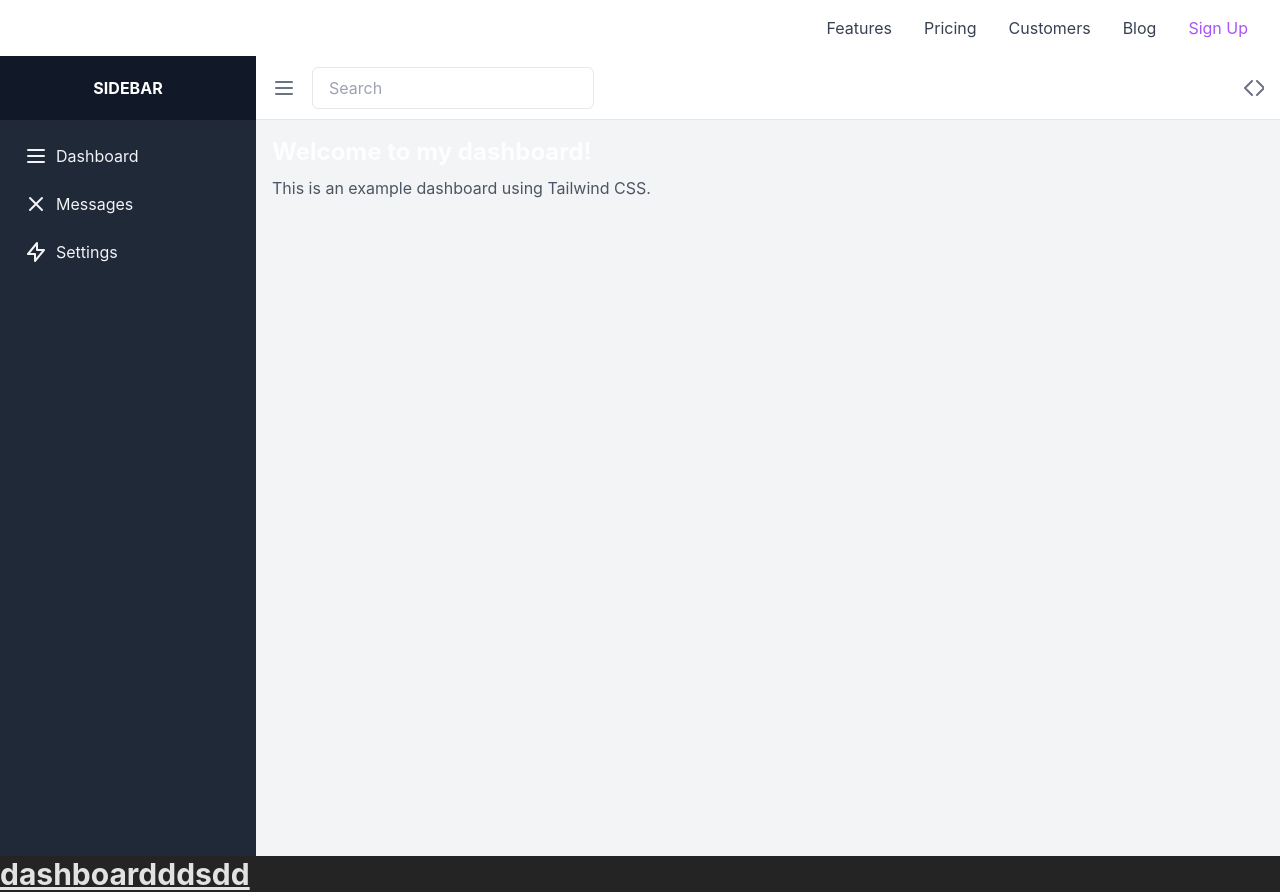
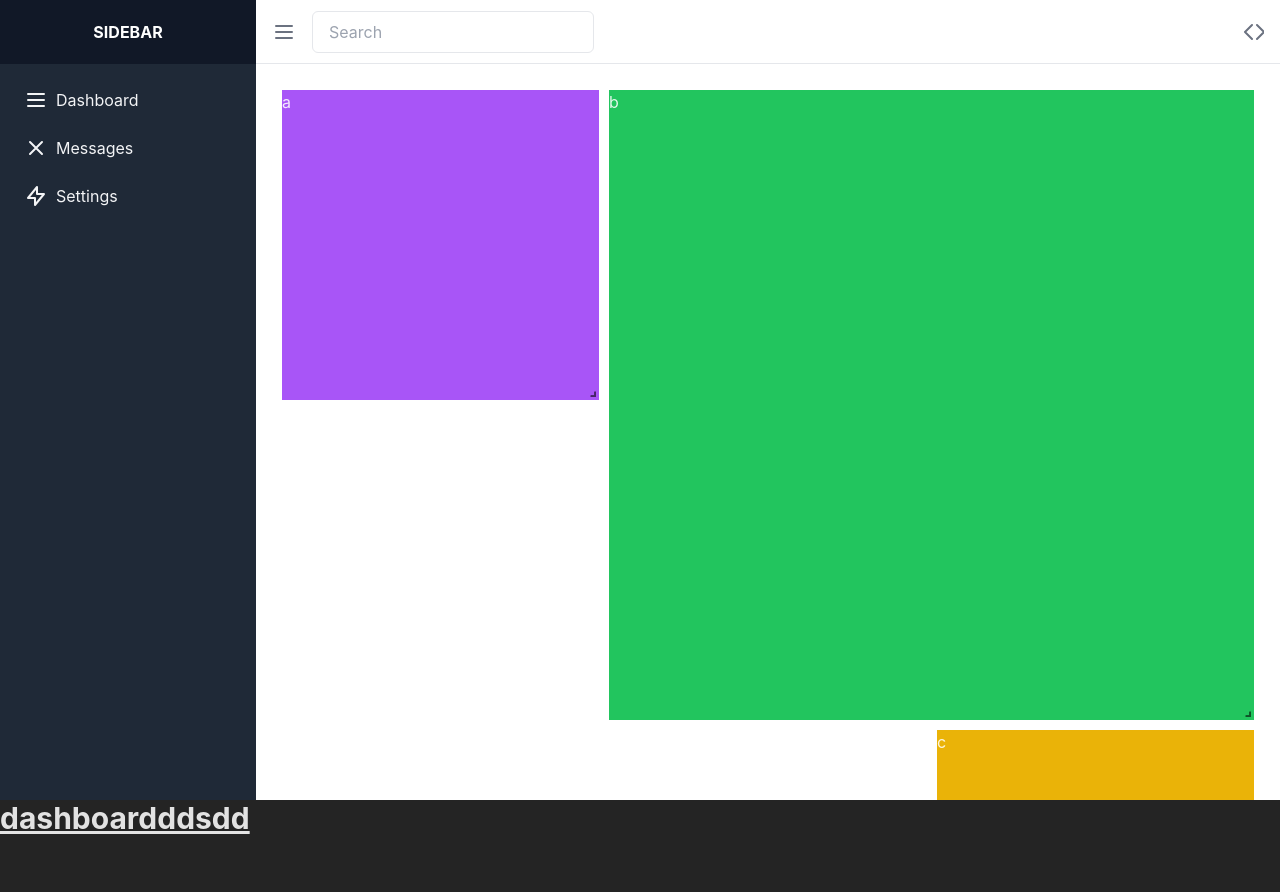
Before and after one commit to Ianodad/Weather-Dashboard, a React (Vite) app: page / in a window 1280 px wide. After the commit the page ends 836 px from the top, so only its background shows below. Built offline with nearby package versions, Linux system fonts and the light colour scheme.

Commit message:
grid responisive working

```diff
--- a/package.json
+++ b/package.json
@@ -12,6 +12,7 @@
   "dependencies": {
     "react": "^18.2.0",
     "react-dom": "^18.2.0",
+    "react-grid-layout": "^1.4.4",
     "react-intl": "^6.6.5",
     "react-router-dom": "^6.22.3",
     "zustand": "^4.5.2"
--- a/src/components/MainContent/index.jsx
+++ b/src/components/MainContent/index.jsx
@@ -1,57 +1,73 @@
-import React from "react";
+import React, { useState, useEffect } from "react";
+import { Responsive, WidthProvider } from "react-grid-layout";
 
+const ResponsiveGridLayout = WidthProvider(Responsive);
 export const MainContent = () => {
+  const [windowWidth, setWindowWidth] = useState(window.innerWidth);
+
+  const layout = [
+    { i: "a", x: 0, y: 0, w: 1, h: 2, static: true },
+    { i: "b", x: 1, y: 0, w: 3, h: 2, minW: 2, maxW: 4 },
+    { i: "c", x: 4, y: 0, w: 1, h: 2 },
+  ];
+  useEffect(() => {
+    const handleResize = () => {
+      setWindowWidth(window.innerWidth);
+    };
+
+    window.addEventListener("resize", handleResize);
+
+    return () => {
+      window.removeEventListener("resize", handleResize);
+    };
+  }, []);
+  const responsiveProps = {
+    className: "responsive-grid",
+    breakpoints: { lg: 1200, md: 960, sm: 720, xs: 480, xxs: 0 },
+    cols: { lg: 3, md: 3, sm: 2, xs: 1, xxs: 1 },
+    layouts: {
+      lg: [
+        { i: "a", x: 0, y: 0, w: 2, h: 4 },
+        { i: "b", x: 3, y: 4, w: 1, h: 2 },
+        { i: "c", x: 2, y: 0, w: 1, h: 2 },
+      ],
+      md: [
+        { i: "a", x: 0, y: 0, w: 1, h: 2 },
+        { i: "b", x: 3, y: 4, w: 2, h: 4 },
+        { i: "c", x: 2, y: 0, w: 1, h: 5 },
+      ],
+      sm: [
+        { i: "a", x: 0, y: 0, w: 1, h: 2 },
+        { i: "b", x: 1, y: 0, w: 2, h: 4 },
+        { i: "c", x: 2, y: 0, w: 1, h: 5 },
+      ],
+      xs: [
+        { i: "a", x: 0, y: 0, w: 1, h: 2 },
+        { i: "b", x: 1, y: 0, w: 2, h: 4 },
+        { i: "c", x: 2, y: 0, w: 1, h: 5 },
+      ],
+      xxs: [
+        { i: "a", x: 0, y: 0, w: 1, h: 2 },
+        { i: "b", x: 1, y: 0, w: 2, h: 4 },
+        { i: "c", x: 2, y: 0, w: 1, h: 5 },
+      ],
+      // More layouts for other breakpoints...
+    },
+  };
+
   return (
-    <div className="flex flex-col flex-1 overflow-y-auto">
-      <div className="flex items-center justify-between h-16 bg-white border-b border-gray-200">
-        <div className="flex items-center px-4">
-          <button className="text-gray-500 focus:outline-none focus:text-gray-700">
-            <svg
-              xmlns="http://www.w3.org/2000/svg"
-              className="h-6 w-6"
-              fill="none"
-              viewBox="0 0 24 24"
-              stroke="currentColor"
-            >
-              <path
-                strokeLinecap="round"
-                strokeLinejoin="round"
-                strokeWidth={2}
-                d="M4 6h16M4 12h16M4 18h16"
-              />
-            </svg>
-          </button>
-          <input
-            className="mx-4 w-full border rounded-md px-4 py-2"
-            type="text"
-            placeholder="Search"
-          />
+    <div className="bg-white p-4">
+      <ResponsiveGridLayout {...responsiveProps}>
+        <div className="bg-purple-500" key="a">
+          a
         </div>
-        <div className="flex items-center pr-4">
-          <button className="flex items-center text-gray-500 hover:text-gray-700 focus:outline-none focus:text-gray-700">
-            <svg
-              xmlns="http://www.w3.org/2000/svg"
-              className="h-6 w-6"
-              fill="none"
-              viewBox="0 0 24 24"
-              stroke="currentColor"
-            >
-              <path
-                strokeLinecap="round"
-                strokeLinejoin="round"
-                strokeWidth={2}
-                d="M12 19l-7-7 7-7m5 14l7-7-7-7"
-              />
-            </svg>
-          </button>
+        <div className="bg-green-500" key="b">
+          b
         </div>
-      </div>
-      <div className="p-4">
-        <h1 className="text-2xl font-bold">Welcome to my dashboard!</h1>
-        <p className="mt-2 text-gray-600">
-          This is an example dashboard using Tailwind CSS.
-        </p>
-      </div>
+        <div className="bg-yellow-500" key="c">
+          c
+        </div>
+      </ResponsiveGridLayout>
     </div>
   );
 };
--- a/src/components/Navbar/index.jsx
+++ b/src/components/Navbar/index.jsx
@@ -3,14 +3,12 @@ import React from "react";
 export const Navbar = () => {
   return (
     <header>
-      <nav className="flex flex-wrap items-center justify-between w-full py-4 md:py-0 px-4 text-lg text-gray-700 bg-white">
-        <div>
-          <a href="#"></a>
-        </div>
+      <div className="flex items-center justify-between h-16 bg-white border-b border-gray-200">
+        <div className="flex items-center px-4">
+          <button className="text-gray-500 focus:outline-none focus:text-gray-700">
             <svg
               xmlns="http://www.w3.org/2000/svg"
-          id="menu-button"
-          className="h-6 w-6 cursor-pointer md:hidden block"
+              className="h-6 w-6"
               fill="none"
               viewBox="0 0 24 24"
               stroke="currentColor"
@@ -22,49 +20,32 @@ export const Navbar = () => {
                 d="M4 6h16M4 12h16M4 18h16"
               />
             </svg>
-        <div
-          className="hidden w-full md:flex md:items-center md:w-auto"
-          id="menu"
+          </button>
+          <input
+            className="mx-4 w-full border rounded-md px-4 py-2"
+            type="text"
+            placeholder="Search"
+          />
+        </div>
+        <div className="flex items-center pr-4">
+          <button className="flex items-center text-gray-500 hover:text-gray-700 focus:outline-none focus:text-gray-700">
+            <svg
+              xmlns="http://www.w3.org/2000/svg"
+              className="h-6 w-6"
+              fill="none"
+              viewBox="0 0 24 24"
+              stroke="currentColor"
             >
-          <ul
-            className="
-        pt-4
-        text-base text-gray-700
-        md:flex
-        md:justify-between
-        md:pt-0"
-          >
-            <li>
-              <a className="md:p-4 py-2 block hover:text-purple-400" href="#">
-                Features
-              </a>
-            </li>
-            <li>
-              <a className="md:p-4 py-2 block hover:text-purple-400" href="#">
-                Pricing
-              </a>
-            </li>
-            <li>
-              <a className="md:p-4 py-2 block hover:text-purple-400" href="#">
-                Customers
-              </a>
-            </li>
-            <li>
-              <a className="md:p-4 py-2 block hover:text-purple-400" href="#">
-                Blog
-              </a>
-            </li>
-            <li>
-              <a
-                className="md:p-4 py-2 block hover:text-purple-400 text-purple-500"
-                href="#"
-              >
-                Sign Up
-              </a>
-            </li>
-          </ul>
+              <path
+                strokeLinecap="round"
+                strokeLinejoin="round"
+                strokeWidth={2}
+                d="M12 19l-7-7 7-7m5 14l7-7-7-7"
+              />
+            </svg>
+          </button>
         </div>
-      </nav>
+      </div>
     </header>
   );
 };
--- a/src/index.css
+++ b/src/index.css
@@ -1,6 +1,8 @@
 @tailwind base;
 @tailwind components;
 @tailwind utilities;
+
+
 
 :root {
   font-family: Inter, system-ui, Avenir, Helvetica, Arial, sans-serif;
--- a/src/main.jsx
+++ b/src/main.jsx
@@ -1,6 +1,9 @@
 import React from "react";
 import ReactDOM from "react-dom/client";
 import "./index.css";
+import "../node_modules/react-grid-layout/css/styles.css";
+import "../node_modules/react-resizable/css/styles.css";
+
 import Dashboard from "@pages/Dashboard";
 import { RouterProvider, createBrowserRouter } from "react-router-dom";
 
--- a/src/pages/Dashboard.jsx
+++ b/src/pages/Dashboard.jsx
@@ -4,10 +4,12 @@ import { Navbar, Sidebar, MainContent } from "@components";
 function Dashboard() {
   return (
     <div className="flex flex-col w-screen">
-      <Navbar />
       <div className="flex h-screen bg-gray-100">
         <Sidebar />
-        <MainContent />
+        <div className="flex flex-col flex-1 overflow-y-auto">
+          <Navbar />
+          <MainContent />
+        </div>
       </div>
       <h1 className="text-3xl font-bold underline">dashboardddsdd</h1>
     </div>
--- a/src/store/index.js
+++ b/src/store/index.js
@@ -11,7 +11,7 @@ export const useMCStore = create(
           ...appStore(...a),
         }),
         {
-          name: "weather-dashboard",
+          name: "SkySight",
           onRehydrateStorage(state) {
             console.error("State on hydrate", state);
           },
```
Also changed, not shown: 1 other file (tests, documents, lock files or other folders). Lines whose indentation alone changed are shown as unchanged.
